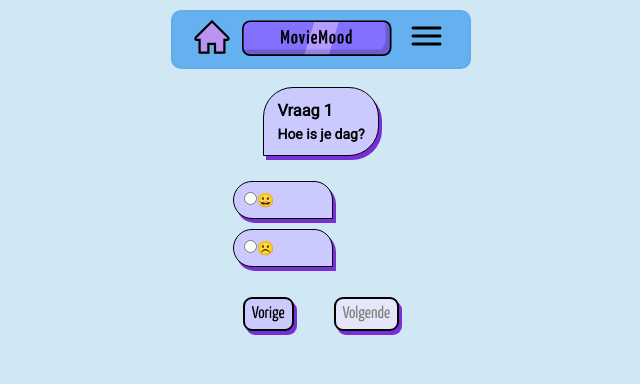
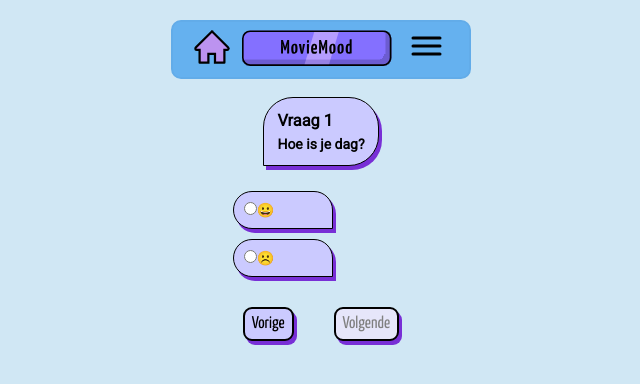
Before and after one commit to bder00s/Front-end-eindopdracht, a React (Create React App) app: page /question-one in a window 1280 px wide. Shown: the top 384 px of the page, without its empty margins (319-959 px from the left). Built offline with nearby package versions, Linux system fonts and the light colour scheme; no server answers.

Commit message:
kleine stylingfout opgelost

```diff
--- a/src/pages/FilmResult.js
+++ b/src/pages/FilmResult.js
@@ -119,7 +119,6 @@ function FilmResult() {
             </div>
 
             <div className="film-result-tools">
-                {/*<a href={canvas.toDataURL()} target='_blank' ></a>*/}
                 <img
                     src={share}
                     alt="share result"
@@ -127,8 +126,6 @@ function FilmResult() {
                     className="activeShare"
                     id="shareButton"
                 />
-
-
                 <Link to="/start"> <img src={retry} alt="try again" width="30" className="activeReturn"/> </Link>
             </div>
 
--- a/src/styling/filmResult.css
+++ b/src/styling/filmResult.css
@@ -5,7 +5,7 @@
     flex-direction: column;
     align-items: center;
     font-family: 'Yanone Kaffeesatz', sans-serif;
-    height: 90vh;
+    /*height: 90vh;*/
 }
 
 .result-text {
--- a/src/styling/navbar-styling.css
+++ b/src/styling/navbar-styling.css
@@ -7,7 +7,7 @@
 }
 
 .nav-bar {
-    margin-top: 10px;
+    margin-top: 20px;
     background-color: #65B1EF;
     /*border: #65B1EF solid 5px;*/
     width: 300px;
```
